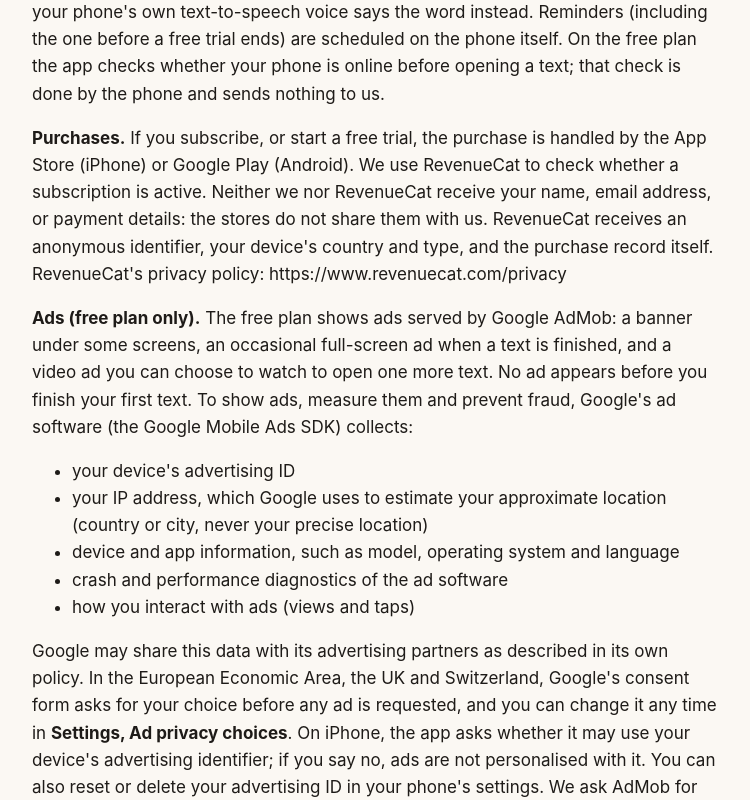
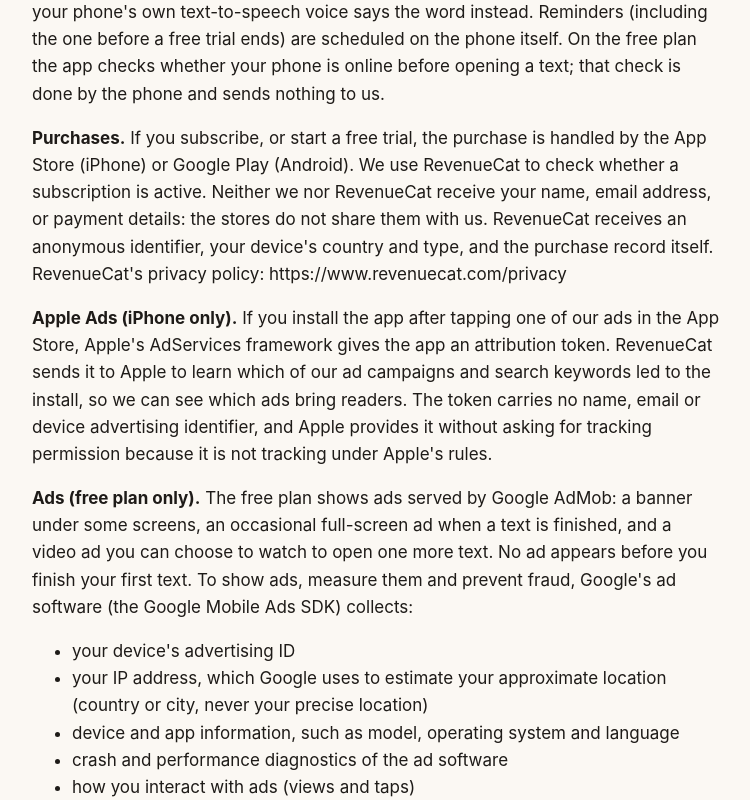
Before and after one commit to Ahmetyasin/vocabintext-site, a plain HTML site: page privacy/index.html in a window 1280 px wide. Shown: the part 1160-1960 px from the top of the page, without its empty margins (264-1014 px from the left). Drawn offline with Linux system fonts and the light colour scheme.

Commit message:
Privacy: Apple Ads attribution token on iPhone (20 Nov 2026)
Co-Authored-By: Claude Opus 5.5 <noreply@anthropic.com>

```diff
--- a/privacy/index.html
+++ b/privacy/index.html
@@ -13,7 +13,7 @@ nav{margin-top:48px;padding-top:16px;border-top:1px solid var(--line);display:fl
 </style></head>
 <body><main><header><img src="../icon.png" alt=""><a href="../">VocabInText</a></header>
 <h1>Privacy Policy</h1>
-<p><strong>Last updated: 12 November 2026</strong></p>
+<p><strong>Last updated: 20 November 2026</strong></p>
 <h2>The short version</h2>
 <p>VocabInText does not collect your personal information. Everything you read
 and every word you save stays on your own phone. The free plan shows ads from
@@ -58,6 +58,13 @@ email address, or payment details: the stores do not share them with us.
 RevenueCat receives an anonymous identifier, your device's country and type,
 and the purchase record itself. RevenueCat's privacy policy:
 https://www.revenuecat.com/privacy</p>
+<p><strong>Apple Ads (iPhone only).</strong> If you install the app after tapping one of our
+ads in the App Store, Apple's AdServices framework gives the app an attribution
+token. RevenueCat sends it to Apple to learn which of our ad campaigns and search
+keywords led to the install, so we can see which ads bring readers. The token
+carries no name, email or device advertising identifier, and Apple provides it
+without asking for tracking permission because it is not tracking under Apple's
+rules.</p>
 <p><strong>Ads (free plan only).</strong> The free plan shows ads served by Google AdMob: a
 banner under some screens, an occasional full-screen ad when a text is
 finished, and a video ad you can choose to watch to open one more text. No ad
```
